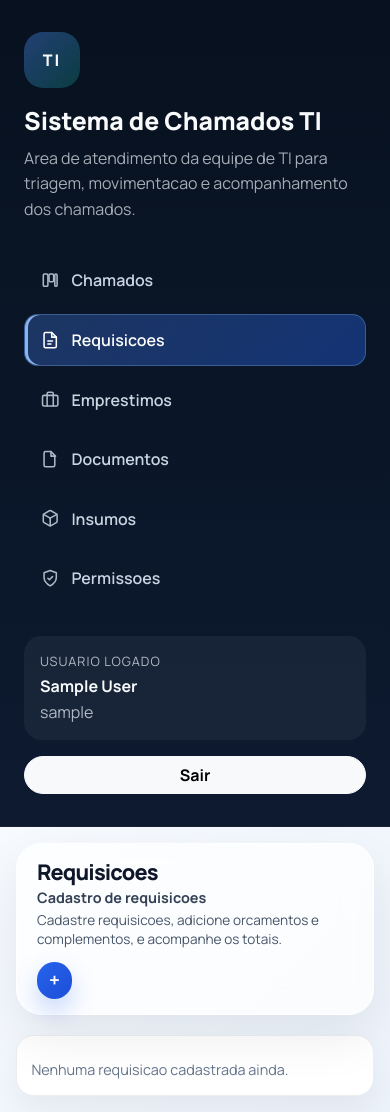
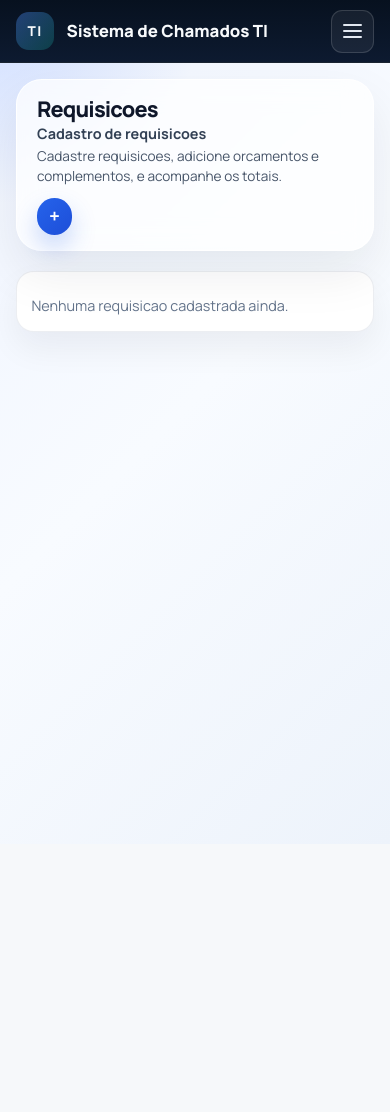
Before and after one commit to fabianopolone123/CHAMADOS3.0, a Django app: page /contratos/ in a window 390 px wide. After the commit the page ends 337 px from the top, so only its background shows below. Run offline with Django 5.2, Linux system fonts and the light colour scheme; the visitor is signed in with stand-in values (Sample User, id 1); data comes from the database, SQL or seed files in the repository; data that the repository does not hold is empty.

Commit message:
feat: sistema responsivo em todos os tamanhos de tela sem barras de rolagem indesejadas
- Menu lateral vira barra superior com hamburger (novo static/js/sidebar.js)
  abaixo de 992px, em vez de empilhar sua altura inteira no topo empurrando
  o conteudo; de 992px para cima a sidebar lateral (290px) nao muda.
- Novo static/css/base.css (global): rede de seguranca contra rolagem
  horizontal com overflow-x: clip (nao quebra position: sticky), max-width em
  imagens e barras de rolagem finas/discretas nas areas que rolam.
- Kanban de altura cheia (100vh) passou a valer a partir de 992px.
- Corrigido overflow horizontal do Insumos (min-width: 0 na secao para a
  tabela rolar dentro do card) e blindados grids auto-fit/auto-fill com
  minmax(min(Npx, 100%), 1fr).
- Shell no mobile usa grid-template-rows: auto 1fr para a barra escura nao
  esticar em paginas de conteudo curto.

Sem alteracao de model, rota ou logica de negocio. Validado com capturas
automatizadas (Playwright) em 390/768/1024/1440px: nenhuma pagina tem
rolagem horizontal. Docs e AGENTS.md atualizados.

Co-Authored-By: Claude Opus 4.8 (1M context) <noreply@anthropic.com>

```diff
--- /dev/null
+++ b/static/css/base.css
@@ -0,0 +1,52 @@
+/*
+ * Regras globais de responsividade e barras de rolagem.
+ * Carregado em todas as telas (base.html), antes dos CSS por contexto.
+ */
+
+/* Rede de seguranca: a pagina inteira nunca gera rolagem horizontal.
+   Usamos `clip` (e nao `hidden`) porque `clip` nao cria um contexto de
+   rolagem e, por isso, nao quebra o `position: sticky` da sidebar. */
+html {
+    max-width: 100%;
+}
+
+body {
+    overflow-x: clip;
+    max-width: 100%;
+}
+
+/* Imagens e medias nunca estouram o container. */
+img,
+svg,
+video,
+canvas {
+    max-width: 100%;
+}
+
+/* Barras de rolagem finas e discretas nas areas que realmente rolam
+   (colunas do Kanban, corpos de modal, tabelas, listas com scroll interno). */
+* {
+    scrollbar-width: thin;
+    scrollbar-color: rgba(100, 116, 139, 0.45) transparent;
+}
+
+*::-webkit-scrollbar {
+    width: 10px;
+    height: 10px;
+}
+
+*::-webkit-scrollbar-track {
+    background: transparent;
+}
+
+*::-webkit-scrollbar-thumb {
+    background: rgba(100, 116, 139, 0.45);
+    border-radius: 999px;
+    border: 2px solid transparent;
+    background-clip: padding-box;
+}
+
+*::-webkit-scrollbar-thumb:hover {
+    background: rgba(71, 85, 105, 0.65);
+    background-clip: padding-box;
+}
--- a/static/css/chamados.css
+++ b/static/css/chamados.css
@@ -243,8 +243,9 @@
  * colunas preenchem o espaco disponivel. A rolagem interna da lista de cards so
  * aparece quando os cards ultrapassam a altura da coluna. Sem numeros magicos:
  * a altura vem da cadeia flex (100vh -> main -> wrapper flex:1 -> coluna 100%).
+ * Vale a partir de 992px, mesmo ponto em que a sidebar fica lateral (>=992px).
  */
-@media (min-width: 1200px) {
+@media (min-width: 992px) {
     .kanban-page {
         height: 100vh;
     }
@@ -1088,9 +1089,14 @@
     color: #fff;
 }
 
-@media (max-width: 1199.98px) {
+@media (max-width: 991.98px) {
     .tickets-app {
+        /* Barra superior (altura natural) + conteudo ocupando o restante.
+           Sem isto, o `min-height: 100vh` distribuiria o espaco livre entre as
+           linhas (align-content stretch) e a barra escura esticaria em paginas
+           curtas. */
         grid-template-columns: 1fr;
+        grid-template-rows: auto 1fr;
     }
 }
 
@@ -1287,7 +1293,7 @@
 
 .closed-detail__meta {
     display: grid;
-    grid-template-columns: repeat(auto-fit, minmax(180px, 1fr));
+    grid-template-columns: repeat(auto-fit, minmax(min(180px, 100%), 1fr));
     gap: 0.65rem 1rem;
     margin: 0 0 1.1rem;
     padding: 0.9rem 1rem;
--- a/static/css/contratos.css
+++ b/static/css/contratos.css
@@ -181,7 +181,7 @@
 
 .requisicao-detail__meta {
     display: grid;
-    grid-template-columns: repeat(auto-fit, minmax(150px, 1fr));
+    grid-template-columns: repeat(auto-fit, minmax(min(150px, 100%), 1fr));
     gap: 0.6rem 1rem;
     margin: 0 0 1rem;
     padding: 0.9rem 1rem;
@@ -269,7 +269,7 @@
 
 .orcamento-card__grid {
     display: grid;
-    grid-template-columns: repeat(auto-fit, minmax(110px, 1fr));
+    grid-template-columns: repeat(auto-fit, minmax(min(110px, 100%), 1fr));
     gap: 0.4rem 0.9rem;
     margin: 0.6rem 0;
     font-size: 0.85rem;
--- a/static/css/insumos.css
+++ b/static/css/insumos.css
@@ -10,6 +10,10 @@
 }
 
 .insumos-section {
+    /* min-width: 0 permite que a secao encolha abaixo do min-content da tabela
+       (cabecalhos nowrap), fazendo o `.insumos-table-wrap` rolar internamente
+       em vez de estourar a largura da pagina em telas estreitas. */
+    min-width: 0;
     background: #fff;
     border-radius: 1.1rem;
     border: 1px solid rgba(148, 163, 184, 0.18);
@@ -29,7 +33,7 @@
 /* Grid de cards de estoque */
 .insumos-grid {
     display: grid;
-    grid-template-columns: repeat(auto-fill, minmax(220px, 1fr));
+    grid-template-columns: repeat(auto-fill, minmax(min(220px, 100%), 1fr));
     gap: 0.75rem;
 }
 
--- a/static/css/sidebar.css
+++ b/static/css/sidebar.css
@@ -39,6 +39,41 @@
     margin-bottom: 0.65rem;
     font-size: 1.55rem;
     font-weight: 800;
+}
+
+/* Botao hamburger: some no desktop, aparece no modo barra superior (mobile). */
+.sidebar-toggle {
+    display: none;
+    flex: 0 0 auto;
+    flex-direction: column;
+    align-items: center;
+    justify-content: center;
+    gap: 4px;
+    width: 2.7rem;
+    height: 2.7rem;
+    padding: 0;
+    border: 1px solid rgba(255, 255, 255, 0.14);
+    border-radius: 0.7rem;
+    background: rgba(255, 255, 255, 0.06);
+    cursor: pointer;
+    transition: background-color 0.18s ease, border-color 0.18s ease;
+}
+
+.sidebar-toggle:hover {
+    background: rgba(255, 255, 255, 0.12);
+}
+
+.sidebar-toggle:focus-visible {
+    outline: 2px solid rgba(147, 197, 253, 0.7);
+    outline-offset: 2px;
+}
+
+.sidebar-toggle__bar {
+    display: block;
+    width: 1.15rem;
+    height: 2px;
+    border-radius: 2px;
+    background: #e2e8f0;
 }
 
 .sidebar-copy {
@@ -133,13 +168,75 @@
     font-weight: 700;
 }
 
-@media (max-width: 1199.98px) {
-    /* Em telas menores a sidebar volta ao fluxo normal (empilhada no topo). */
+@media (max-width: 991.98px) {
+    /* Modo barra superior: a sidebar vira uma barra fina no topo com o menu
+       recolhido atras do hamburger, liberando a tela para o conteudo. */
     .tickets-sidebar {
-        position: static;
+        position: sticky;
+        top: 0;
+        z-index: 1030;
+        align-self: stretch;
         height: auto;
-        overflow-y: visible;
+        overflow: visible;
+        flex-direction: column;
+        justify-content: flex-start;
+        gap: 0;
+        padding: 0.6rem 1rem;
         border-right: 0;
         border-bottom: 1px solid rgba(255, 255, 255, 0.08);
     }
+
+    /* Marca + hamburger na mesma linha. */
+    .sidebar-brand {
+        display: flex;
+        align-items: center;
+        gap: 0.75rem;
+        margin: 0;
+    }
+
+    .system-mark {
+        width: 2.4rem;
+        height: 2.4rem;
+        margin-bottom: 0;
+        border-radius: 0.8rem;
+        font-size: 0.85rem;
+    }
+
+    .sidebar-brand__text {
+        flex: 1 1 auto;
+        min-width: 0;
+    }
+
+    .sidebar-title {
+        margin-bottom: 0;
+        font-size: 1.05rem;
+        white-space: nowrap;
+        overflow: hidden;
+        text-overflow: ellipsis;
+    }
+
+    .sidebar-copy {
+        display: none;
+    }
+
+    .sidebar-toggle {
+        display: inline-flex;
+    }
+
+    /* Menu e rodape recolhidos por padrao; abrem ao tocar no hamburger. */
+    .sidebar-menu,
+    .sidebar-footer {
+        display: none;
+        margin-top: 0.75rem;
+    }
+
+    .tickets-sidebar.is-open .sidebar-menu {
+        display: grid;
+    }
+
+    .tickets-sidebar.is-open .sidebar-footer {
+        display: grid;
+        padding-top: 0.75rem;
+        border-top: 1px solid rgba(255, 255, 255, 0.08);
+    }
 }
--- /dev/null
+++ b/static/js/sidebar.js
@@ -0,0 +1,37 @@
+/*
+ * Alterna o menu lateral recolhivel no modo barra superior (telas <= 991px).
+ * Em telas maiores a sidebar fica sempre visivel e o botao hamburger some (CSS),
+ * entao este script nao interfere no desktop.
+ */
+(function () {
+    "use strict";
+
+    function toggle(sidebar, button) {
+        var isOpen = sidebar.classList.toggle("is-open");
+        button.setAttribute("aria-expanded", isOpen ? "true" : "false");
+    }
+
+    document.addEventListener("click", function (event) {
+        var button = event.target.closest("[data-sidebar-toggle]");
+        if (button) {
+            var sidebar = button.closest(".tickets-sidebar");
+            if (sidebar) {
+                toggle(sidebar, button);
+            }
+            return;
+        }
+
+        // Clicar em um link do menu fecha a barra (melhor navegacao no mobile).
+        var link = event.target.closest(".tickets-sidebar .menu-link");
+        if (link) {
+            var openSidebar = link.closest(".tickets-sidebar.is-open");
+            if (openSidebar) {
+                openSidebar.classList.remove("is-open");
+                var toggleBtn = openSidebar.querySelector("[data-sidebar-toggle]");
+                if (toggleBtn) {
+                    toggleBtn.setAttribute("aria-expanded", "false");
+                }
+            }
+        }
+    });
+})();
--- a/templates/base.html
+++ b/templates/base.html
@@ -9,6 +9,7 @@
     <link rel="preconnect" href="https://fonts.gstatic.com" crossorigin>
     <link href="https://fonts.googleapis.com/css2?family=Manrope:wght@400;500;600;700;800&display=swap" rel="stylesheet">
     <link href="https://cdn.jsdelivr.net/npm/bootstrap@5.3.3/dist/css/bootstrap.min.css" rel="stylesheet">
+    <link rel="stylesheet" href="{% static 'css/base.css' %}">
     <link rel="stylesheet" href="{% static 'css/login.css' %}">
     <link rel="stylesheet" href="{% static 'css/sidebar.css' %}">
     <link rel="stylesheet" href="{% static 'css/notifications.css' %}">
@@ -19,6 +20,7 @@
     {% block content %}{% endblock %}
     <script src="https://cdn.jsdelivr.net/npm/bootstrap@5.3.3/dist/js/bootstrap.bundle.min.js"></script>
     <script src="{% static 'js/notifications.js' %}"></script>
+    <script src="{% static 'js/sidebar.js' %}"></script>
     {% block extra_scripts %}{% endblock %}
 </body>
 </html>
--- a/templates/partials/ti_sidebar.html
+++ b/templates/partials/ti_sidebar.html
@@ -4,10 +4,17 @@ Uso: {% include "partials/ti_sidebar.html" with active="chamados" %}
 Valores de active: "chamados", "contratos", "insumos", "documentos", "emprestimos", "permissoes".
 {% endcomment %}
 <aside class="tickets-sidebar">
-    <div>
+    <div class="sidebar-brand">
         <div class="system-mark">TI</div>
-        <h1 class="sidebar-title">Sistema de Chamados TI</h1>
-        <p class="sidebar-copy">Area de atendimento da equipe de TI para triagem, movimentacao e acompanhamento dos chamados.</p>
+        <div class="sidebar-brand__text">
+            <h1 class="sidebar-title">Sistema de Chamados TI</h1>
+            <p class="sidebar-copy">Area de atendimento da equipe de TI para triagem, movimentacao e acompanhamento dos chamados.</p>
+        </div>
+        <button type="button" class="sidebar-toggle" data-sidebar-toggle aria-label="Abrir menu" aria-expanded="false">
+            <span class="sidebar-toggle__bar"></span>
+            <span class="sidebar-toggle__bar"></span>
+            <span class="sidebar-toggle__bar"></span>
+        </button>
     </div>
 
     <nav class="sidebar-menu">
```
Also changed, not shown: AGENTS.md (+1 -0 lines), docs/05_tarefas.md (+1 -0 lines), docs/06_changelog.md (+1 -0 lines), docs/07_padroes_codigo.md (+3 -0 lines), templates/partials/portal_sidebar.html (+10 -3 lines).
